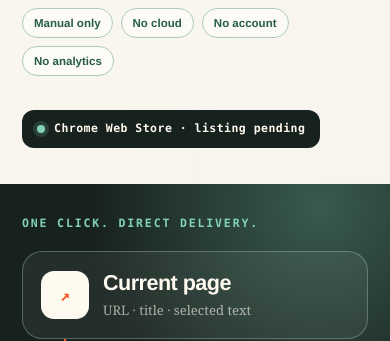
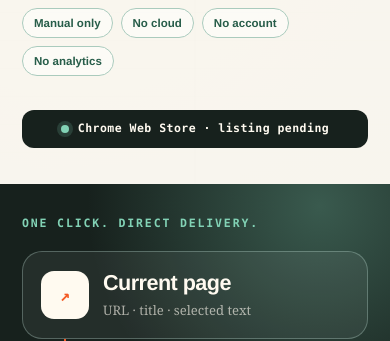
Before and after one commit to krwillxyz/krwillxyz.github.io, a Jekyll site: the page built from products/page-push/index.md, in a window 390 px wide. Shown: the part 551-892 px from the top of the page. Built offline with Jekyll 4.4.1, drawn with Linux system fonts in a browser that asks for light colours.

Commit message:
Constrain Page Push mobile flow

```diff
--- a/assets/products/products.css
+++ b/assets/products/products.css
@@ -469,6 +469,7 @@
   html,
   body {
     background: #e7e3da;
+    overflow-x: clip;
   }
 
   body::before {
@@ -484,6 +485,8 @@
 
   .product-shell {
     min-height: 100vh;
+    min-width: 0;
+    max-width: 100%;
   }
 
   .directory-panel,
@@ -496,6 +499,14 @@
 
   .page-push-hero {
     min-height: 0;
+    min-width: 0;
+  }
+
+  .page-push-copy,
+  .page-push-demo,
+  .flow-node,
+  .flow-node div {
+    min-width: 0;
   }
 
   .directory-panel,
@@ -523,6 +534,19 @@
 
   .page-push-demo figcaption {
     margin-bottom: 22px;
+  }
+
+  .page-push-lede,
+  .flow-node small {
+    overflow-wrap: anywhere;
+  }
+
+  .release-status {
+    width: 100%;
+    max-width: 100%;
+    justify-content: center;
+    text-align: center;
+    white-space: normal;
   }
 
   .flow-node {
```
